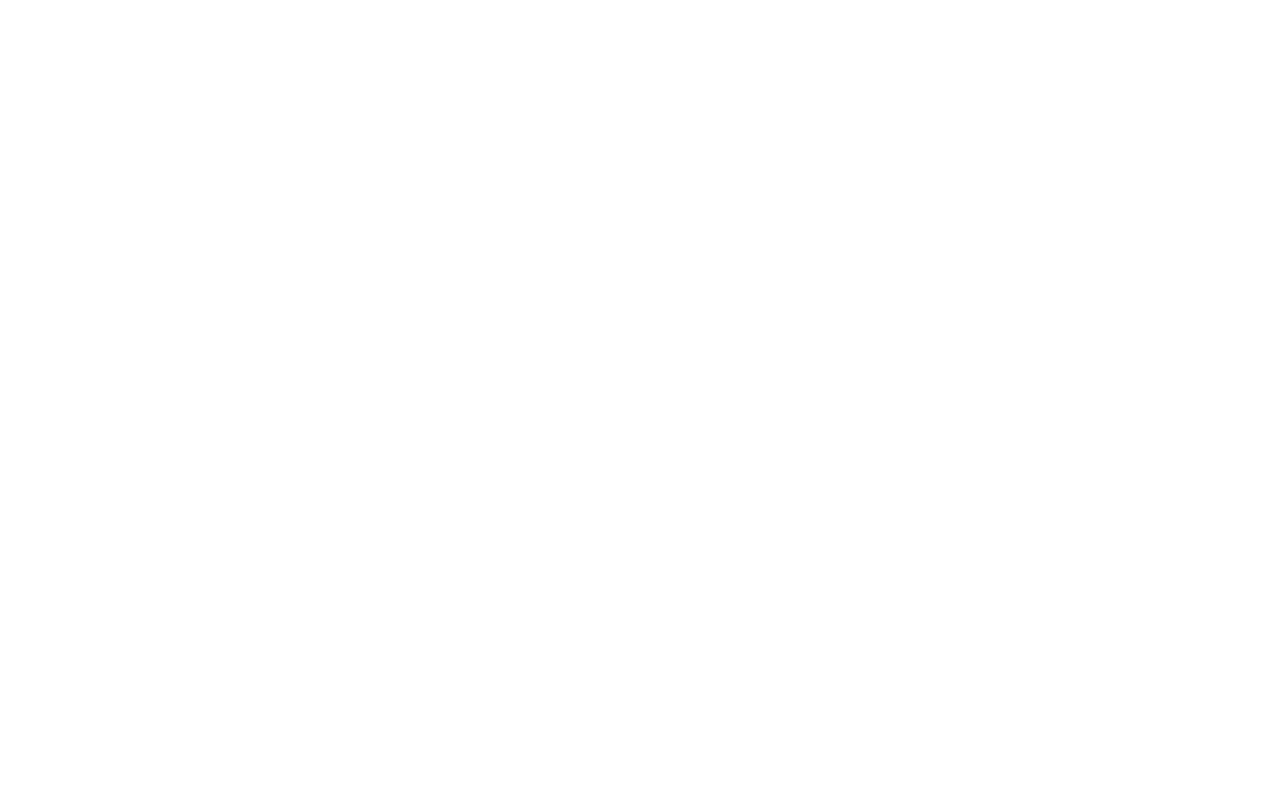
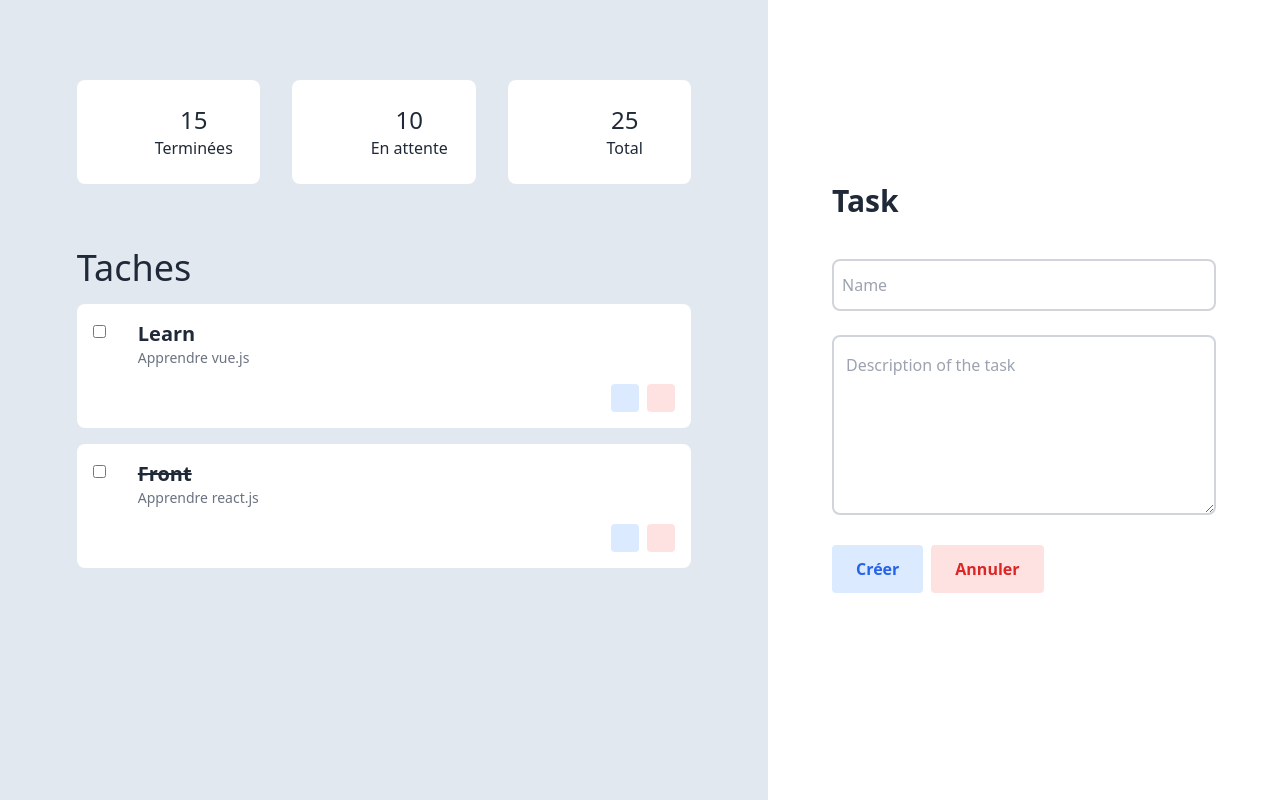
Before and after one commit to NdekoCode/pinia-discovery, a Vue app: page /todo-app in a window 1280 px wide. Before the commit this address had no page. Built offline with nearby package versions, Linux system fonts and the light colour scheme.

Commit message:
feat: add task template

```diff
--- a/package.json
+++ b/package.json
@@ -13,6 +13,7 @@
   },
   "dependencies": {
     "pinia": "^2.1.4",
+    "uuid": "^9.0.0",
     "vue": "^3.3.4",
     "vue-router": "^4.2.4"
   },
--- /dev/null
+++ b/src/components/TaskForm.vue
@@ -0,0 +1,30 @@
+<template>
+  <form class="px-16 flex flex-col justify-center h-full">
+    <h1 class="text-3xl font-semibold mb-10">Task</h1>
+    <div class="mb-6">
+      <input
+        name="tatl"
+        placeholder="Name"
+        class="inline-flex w-full px-2 py-3 rounded-lg border-2 border-gray-300 focus:outline-none"
+      />
+    </div>
+    <div class="mb-6">
+      <textarea
+        name="description"
+        placeholder="Description of the task"
+        class="inline-flex w-full px-3 py-4 rounded-lg border-2 border-gray-300 focus:outline-none"
+        rows="6"
+      ></textarea>
+    </div>
+    <div class="mb-6">
+      <button class="bg-blue-100 text-blue-600 font-semibold px-6 py-3 rounded mr-2" type="submit">
+        Créer
+      </button>
+      <button class="bg-red-100 text-red-600 px-6 py-3 rounded font-semibold">Annuler</button>
+    </div>
+  </form>
+</template>
+
+<script lang="ts" setup></script>
+
+<style lang="scss" scoped></style>
--- /dev/null
+++ b/src/components/TaskList.vue
@@ -0,0 +1,49 @@
+<template>
+  <div class="py-6">
+    <h1 class="text-4xl mt-10 mb-4">Taches</h1>
+    <div>
+      <div class="bg-white rounded-lg flex px-4 py-4 mb-4">
+        <div class="relative mr-2">
+          <div class="round mr-2">
+            <input type="checkbox" id="task-id" name="task" />
+            <label for="task-id"></label>
+          </div>
+        </div>
+        <div class="pl-4 w-full">
+          <span class="text-xl font-semibold">Learn</span>
+          <p class="text-gray-500 text-sm w-full">Apprendre vue.js</p>
+          <div class="flex justify-end mt-4">
+            <button class="w-7 h-7 bg-blue-100 text-blue-700 rounded mr-2">
+              <i class="las la-pen"></i>
+            </button>
+            <button class="w-7 h-7 bg-red-100 text-red-700 rounded">
+              <i class="las la-trash"></i>
+            </button>
+          </div>
+        </div>
+      </div>
+      <div class="bg-white rounded-lg flex px-4 py-4 mb-4">
+        <div class="relative mr-2">
+          <div class="round mr-2">
+            <input type="checkbox" id="task-id" name="task" />
+            <label for="task-id"></label>
+          </div>
+        </div>
+        <div class="pl-4 w-full">
+          <span class="text-xl font-semibold line-through">Front</span>
+          <p class="text-gray-500 text-sm w-full">Apprendre react.js</p>
+          <div class="flex justify-end mt-4">
+            <button class="w-7 h-7 bg-blue-100 text-blue-700 rounded mr-2">
+              <i class="las la-pen"></i>
+            </button>
+            <button class="w-7 h-7 bg-red-100 text-red-700 rounded">
+              <i class="las la-trash"></i>
+            </button>
+          </div>
+        </div>
+      </div>
+    </div>
+  </div>
+</template>
+
+<script lang="ts" setup></script>
--- /dev/null
+++ b/src/components/TaskStats.vue
@@ -0,0 +1,39 @@
+<template>
+  <div class="flex -mx-4">
+    <div class="px-4 w-1/3">
+      <div class="flex bg-white px-4 py-6 rounded-lg">
+        <div class="w-1/3 flex justify-center">
+          <i class="las la-check text-3xl text-green-400"></i>
+        </div>
+        <div class="w-2/3 flex flex-col items-center">
+          <span class="text-2xl">15</span>
+          <span class="">Terminées</span>
+        </div>
+      </div>
+    </div>
+    <div class="px-4 w-1/3">
+      <div class="flex bg-white px-4 py-6 rounded-lg">
+        <div class="w-1/3 flex justify-center">
+          <i class="las la-hourglass-half text-3xl text-orange-400"></i>
+        </div>
+        <div class="w-2/3 flex flex-col items-center">
+          <span class="text-2xl">10</span>
+          <span class="">En attente</span>
+        </div>
+      </div>
+    </div>
+    <div class="px-4 w-1/3">
+      <div class="flex bg-white px-4 py-6 rounded-lg">
+        <div class="w-1/3 flex justify-center">
+          <i class="las la-tasks text-3xl text-gray-700"></i>
+        </div>
+        <div class="w-2/3 flex flex-col items-center">
+          <span class="text-2xl">25</span>
+          <span class="">Total</span>
+        </div>
+      </div>
+    </div>
+  </div>
+</template>
+
+<script lang="ts" setup></script>
--- a/src/router/index.ts
+++ b/src/router/index.ts
@@ -1,9 +1,10 @@
 import Counter from '@/views/Counter.vue'
 import Product from '@/views/Product.vue'
 import ProductDetails from '@/views/ProductDetails.vue'
-import { createRouter, createWebHistory } from 'vue-router'
+import Todo from '@/views/Todo.vue'
+import { createRouter, createWebHistory, type Router } from 'vue-router'
 
-const router = createRouter({
+const router: Router = createRouter({
   history: createWebHistory(import.meta.env.BASE_URL),
   routes: [
     {
@@ -20,6 +21,11 @@
       path: '/products/:id',
       component: ProductDetails,
       name: 'product.read'
+    },
+    {
+      path: '/todo-app',
+      name: 'todo',
+      component: Todo
     }
   ]
 })
--- /dev/null
+++ b/src/views/Todo.vue
@@ -0,0 +1,21 @@
+<script lang="ts" setup>
+import TaskForm from '@/components/TaskForm.vue'
+import TaskList from '@/components/TaskList.vue'
+import TaskStats from '@/components/TaskStats.vue'
+</script>
+
+<template>
+  <div class="min-h-screen flex">
+    <div class="w-3/5 bg-slate-200 py-20">
+      <div class="w-4/5 mx-auto">
+        <task-stats />
+        <task-list />
+      </div>
+    </div>
+    <div class="w-2/5 bg-white py-10">
+      <task-form />
+    </div>
+  </div>
+</template>
+
+<style lang="scss" scoped></style>
```
Also changed, not shown: .eslintrc.cjs, 1 other file (tests, documents, lock files or other folders).
